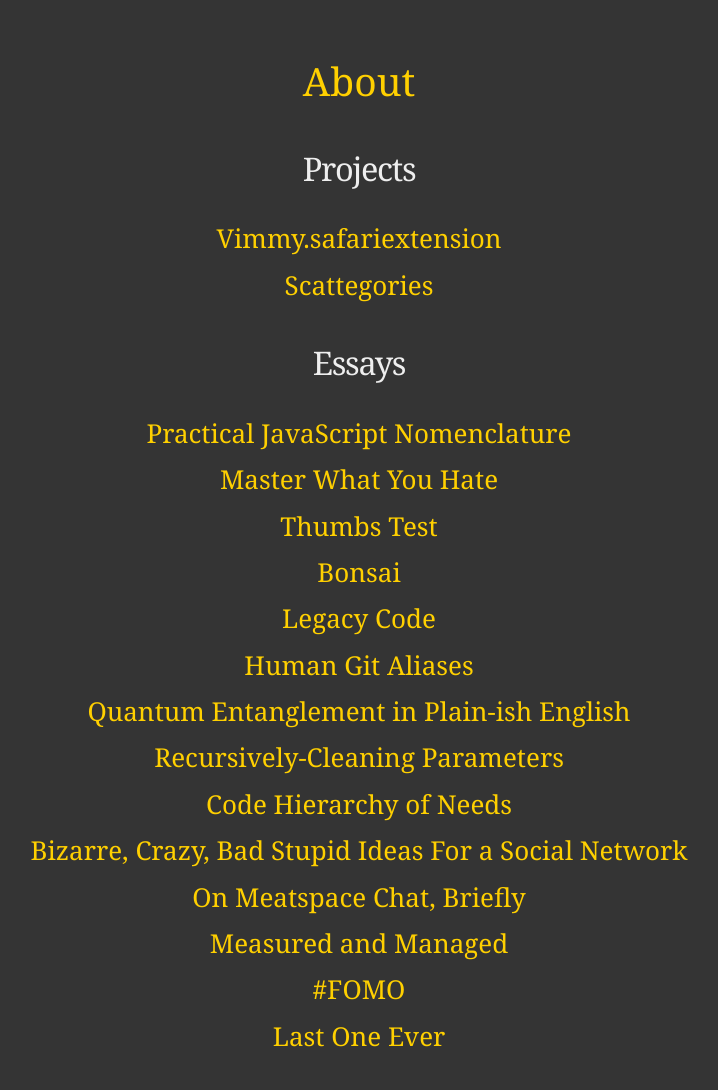
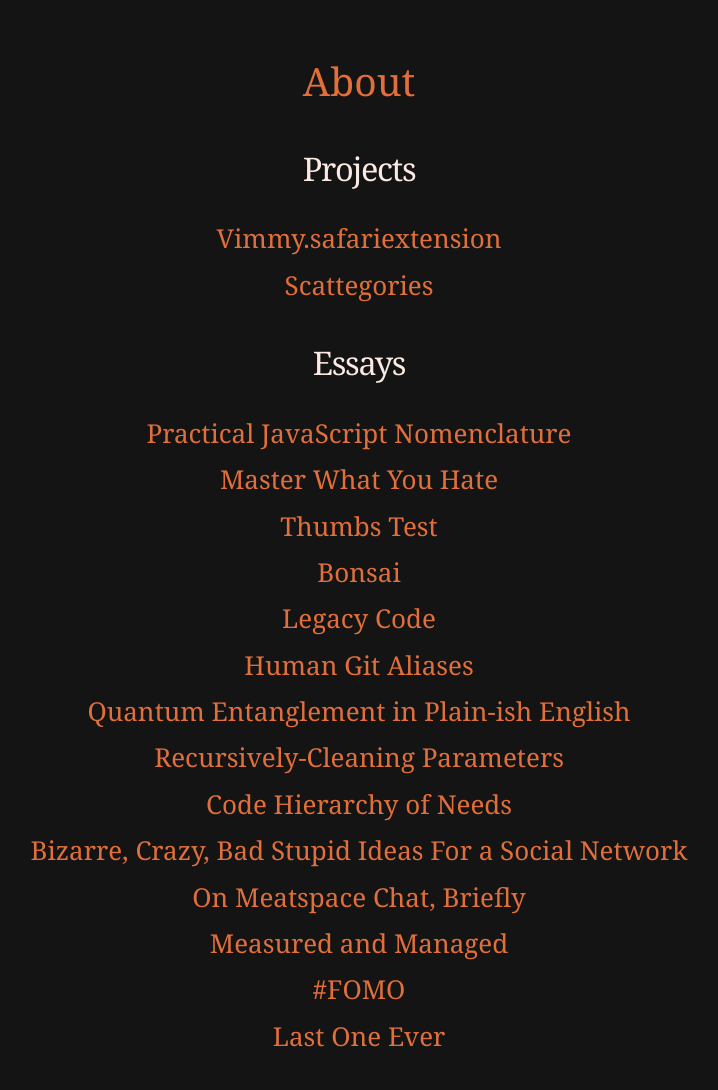
Before and after one commit to gggritso/site, a Jekyll site: the page built from index.md, in a window 1280 px wide. Shown: the whole page, without its empty margins (281-999 px from the left). Built offline with Jekyll 4.4.1, drawn with Linux system fonts in a browser that asks for light colours.

Commit message:
Adjust colours.

```diff
--- a/_sass/code.scss
+++ b/_sass/code.scss
@@ -10,13 +10,13 @@
 }
 
 code {
-	padding: 5px;
+	padding: 5px 10px;
 
 	font-size: 0.8em;
 	line-height: 1.2;
 
-	background-color: $highlight-colour;
-	color: $background-colour;
+	background-color: lighten($background-colour, 5%);
+	color: lighten($text-colour, 5%);
 
 	border-radius: 3px;
 }
--- a/_sass/palette.scss
+++ b/_sass/palette.scss
@@ -1,3 +1,3 @@
-$text-colour: #EEEEEE;
-$background-colour: #343434;
-$highlight-colour: #FFD000;
+$background-colour: #141414;
+$highlight-colour: #E16F3B;
+$text-colour: lighten($highlight-colour, 38%);
```
